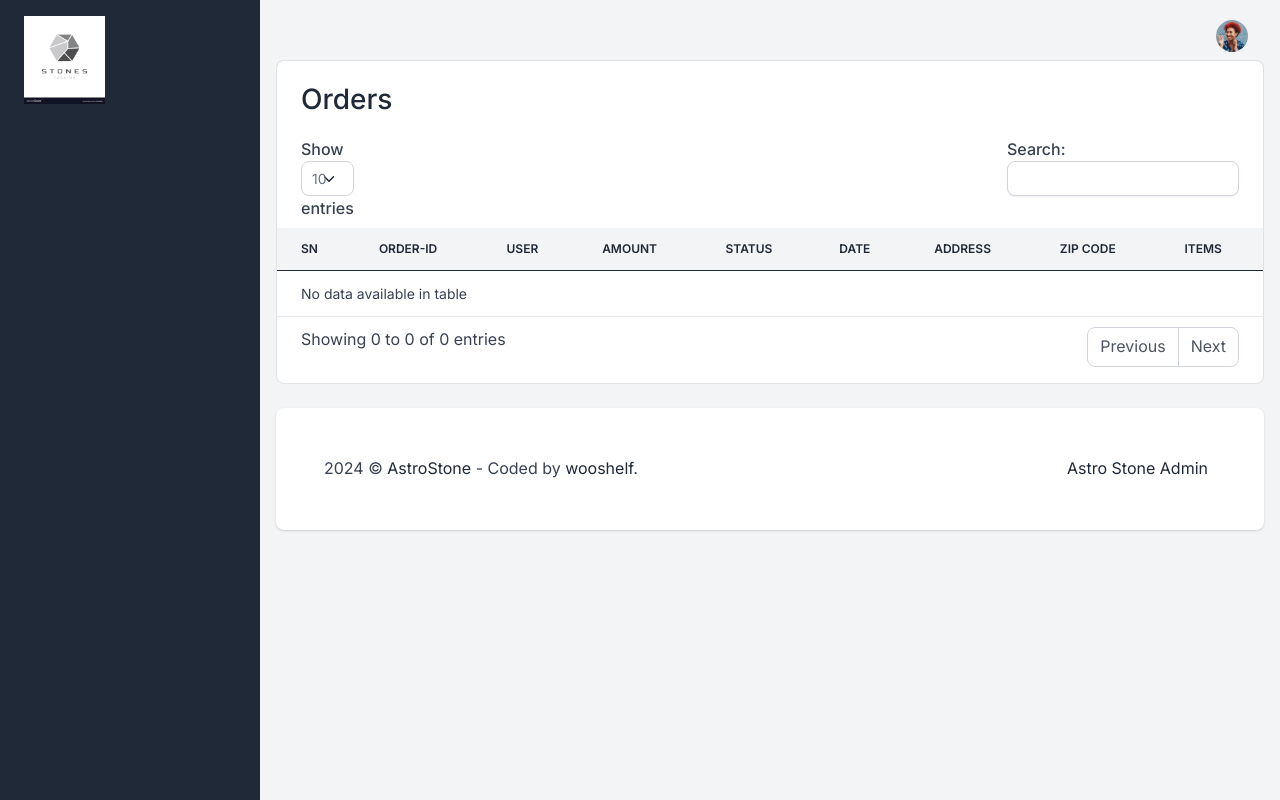
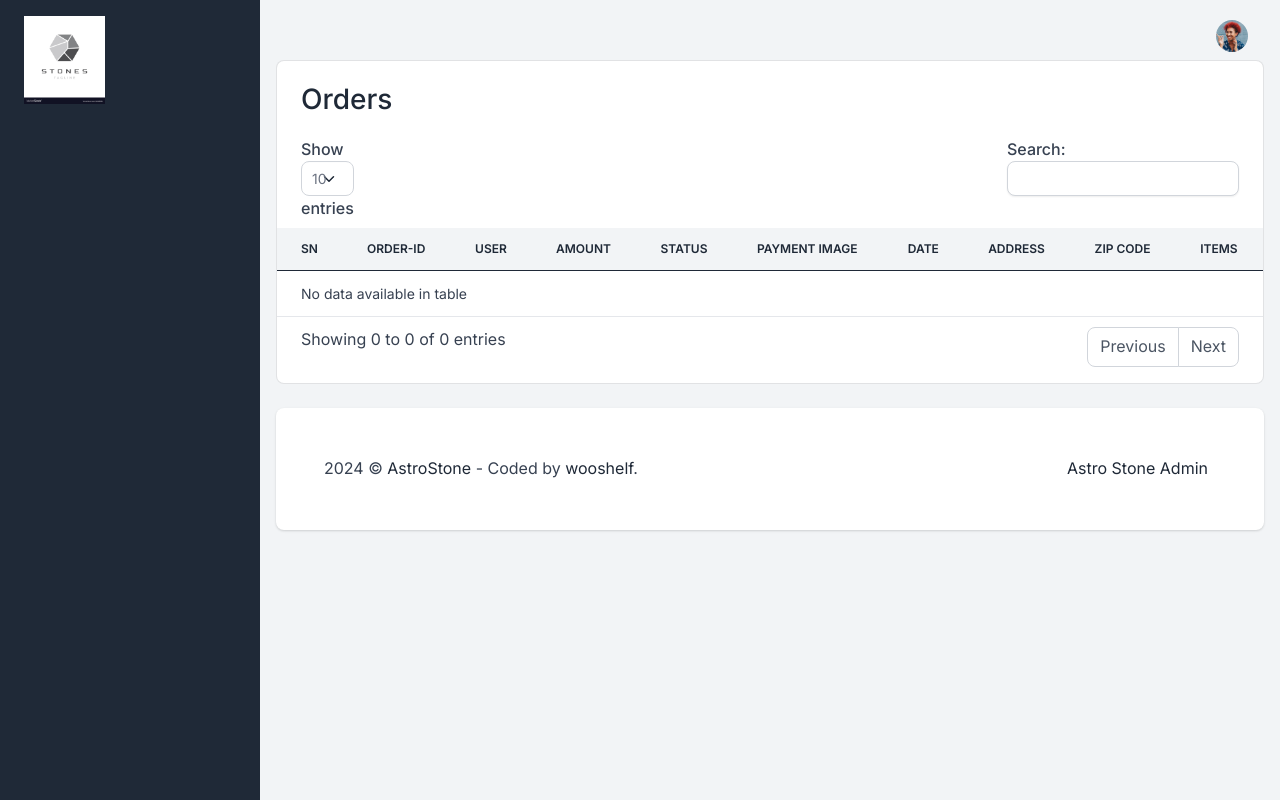
Before and after one commit to errajendra/e-commerce-backend, a Django app: page /ecommerce/orders/ in a window 1280 px wide. Run offline with Django 4.2, Linux system fonts and the light colour scheme; data that the repository does not hold is empty; some libraries are stand-ins or nearby versions.

Commit message:
upload screenshot api

```diff
--- a/ecommerce/api/urls.py
+++ b/ecommerce/api/urls.py
@@ -4,6 +4,7 @@ from .views import (
     CategoryView, ProductView, CartView, BannerView,
     ProductReviewView,
     OrderCartProduct, OrderListView, TransactionListView,
+    OrderPaymentScreenShotUploadView,
     OrderCancelView, ReOrderlView,
     UserAddressView,
     BlogView,
@@ -21,6 +22,8 @@ router.register('product-review', ProductReviewView, basename='product-review')
 router.register('order-cart-product', OrderCartProduct, basename='order-from-cart')
 router.register('address', UserAddressView, basename='address')
 router.register('orders', OrderListView, basename='orders')
+router.register('order-payment-screenshot-upload', OrderPaymentScreenShotUploadView,
+                basename='order-payment-screenshot-upload')
 router.register('cancel-order', OrderCancelView, basename='cancel-order')
 router.register('re-order', ReOrderlView, basename='re-order')
 router.register('transactions', TransactionListView, basename='transactions')
--- a/ecommerce/models.py
+++ b/ecommerce/models.py
@@ -230,6 +230,10 @@ class Order(BaseModel):
         _("Order Cancelation Reason"), max_length=100,
         help_text = _("If User Cencel the order they can specify the cancelation reason"),
         null=True, blank=True)
+    payment_screentshot = models.ImageField(
+        verbose_name="Payment Sceenshot", null=True, blank=True,
+        upload_to="order/payments-screenshots/",
+        help_text="Custumer will upload screenshot of payment after order the product.")
 
     def __str__(self):
         """
--- a/templates/order/list.html
+++ b/templates/order/list.html
@@ -22,6 +22,7 @@
                             <th scope="col" class="sort">User</th>
                             <th scope="col" class="sort">Amount</th>
                             <th scope="col" class="sort">Status</th>
+                            <th scope="col" class="sort">Payment Image</th>
                             <th scope="col" class="sort">Date</th>
                             <th scope="col" class="sort">Address</th>
                             <th scope="col" class="sort">ZIP Code</th>
@@ -51,11 +52,18 @@
                             <td>
                                 <select class="border-0 orderStatus" data-order-id="{{ order.id }}">
                                     <option value="PENDING" {% if order.status == "PENDING" %}selected{% endif %}>PENDING</option>
-                                    <option value="ORDERED" {% if order.status == "ORDERED" %}selected{% endif %}>ORDERED</option>
+                                    <option value="ORDERED" {% if order.status == "ORDERED" %}selected{% endif %}>ORDERED (Success)</option>
                                     <option value="IN-PROGRESS" {% if order.status == "IN-PROGRESS" %}selected{% endif %}>IN-PROGRESS</option>
                                     <option value="DELIVERED" {% if order.status == "DELIVERED" %}selected{% endif %}>DELIVERED</option>
                                     <option value="FAILED" {% if order.status == "FAILED" %}selected{% endif %}>FAILED</option>
                                 </select>
+                            </td>
+                            <td>
+                                {% if order.payment_screentshot %}
+                                <a href="{{order.payment_screentshot.url}}" target="_blank">
+                                    <img src="{{order.payment_screentshot.url}}" class="image-sm" />
+                                </a>
+                                {% endif %}
                             </td>
                             <td>
                                 {{order.created_at}}
```
Also changed, not shown: ecommerce/api/serializers.py (+11 -0 lines), ecommerce/api/views.py (+19 -1 lines), media/rajalal_pan.jpg (deleted).
